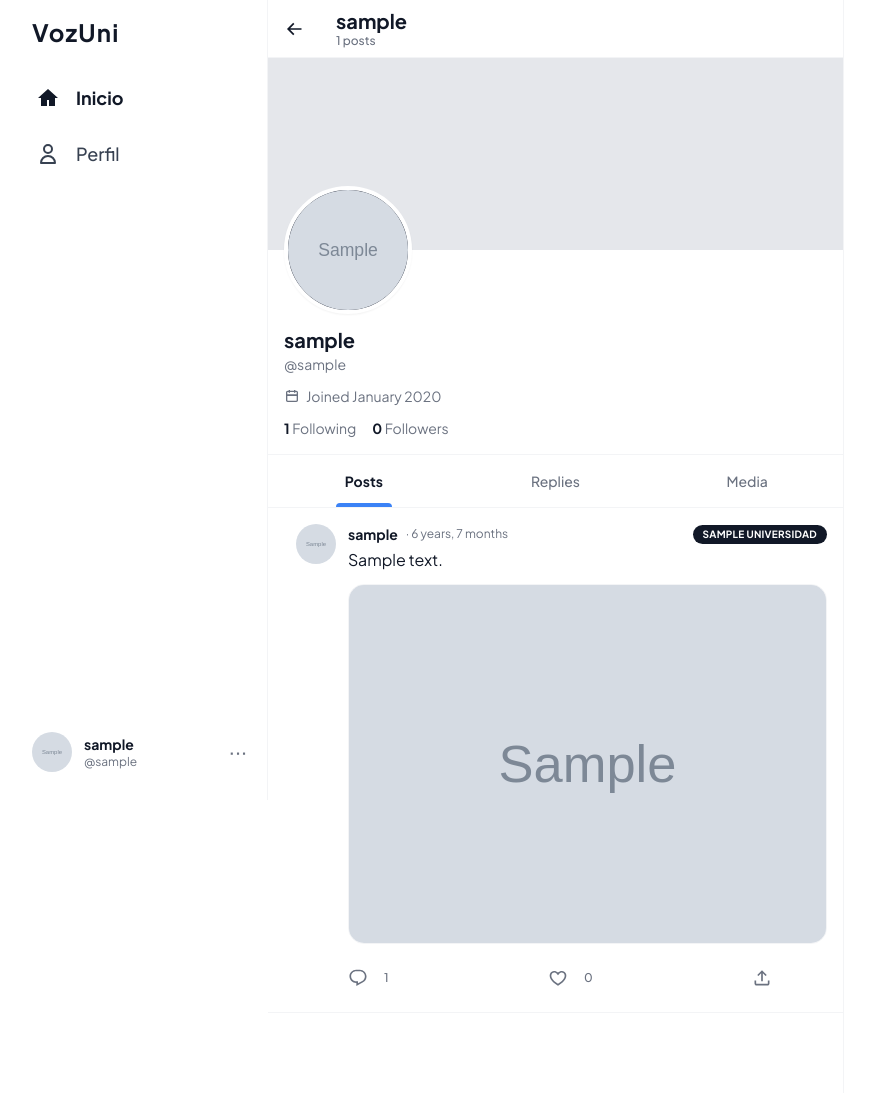
After one commit to ctorresCode/Gugu-gaga, a Django app: a page that uses usuarios/templates/usuarios/perfil.html in a window 1280 px wide. The commit adds this page. Shown: the whole page, without its empty margins (212-1086 px from the left). Run offline with Django 5.2, Linux system fonts and the light colour scheme; a user stored in the database is signed in; tables that the repository leaves empty hold one stand-in row (values such as "Sample post"); grey boxes marked "Sample" are stand-in pictures; some libraries are stand-ins or nearby versions.

Commit message:
feat: creación de template perfil y actualizar el avatar del perfil

```diff
--- a/config/settings.py
+++ b/config/settings.py
@@ -112,6 +112,8 @@ LOGIN_REDIRECT_URL = 'inicio'
 LOGOUT_REDIRECT_URL = 'login'
 
 
+
+
 # Static files (CSS, JavaScript, Images)
 # https://docs.djangoproject.com/en/5.2/howto/static-files/
 
@@ -122,3 +124,6 @@ STATICFILES_DIRS = [BASE_DIR / 'usuarios' / 'static']
 # https://docs.djangoproject.com/en/5.2/ref/settings/#default-auto-field
 
 DEFAULT_AUTO_FIELD = 'django.db.models.BigAutoField'
+
+MEDIA_URL = '/media/'
+MEDIA_ROOT = BASE_DIR / 'media'
--- a/config/urls.py
+++ b/config/urls.py
@@ -1,9 +1,15 @@
 
 from django.contrib import admin
+from django.conf.urls.static import static
 from django.urls import include, path
+
+from config import settings
 
 urlpatterns = [
     path('admin/', admin.site.urls),
+    path('', include('foro.urls')),
     path('', include('usuarios.urls')),
-    path('', include('foro.urls')),
 ]
+
+if settings.DEBUG:
+    urlpatterns += static(settings.MEDIA_URL, document_root=settings.MEDIA_ROOT)
--- /dev/null
+++ b/foro/templates/foro/partials/sidebar.html
@@ -0,0 +1,35 @@
+<header class="w-64 flex flex-col justify-between py-4 px-2 h-screen sticky top-0 border-r border-gray-100 hidden md:flex">
+    <div class="flex flex-col gap-6">
+        <div class="text-2xl font-black px-3 tracking-wider text-gray-900">
+            VozUni
+        </div>
+
+        <nav class="flex flex-col gap-1">
+            <a href="{% url 'inicio' %}" class="flex items-center gap-4 px-4 py-3 rounded-full hover:bg-gray-100 font-bold text-gray-900 text-lg transition-colors">
+                <svg class="w-6 h-6 fill-current" viewBox="0 0 24 24"><path d="M12 3L2 12h3v8h6v-6h2v6h6v-8h3L12 3z"/></svg>
+                Inicio
+            </a>
+            <a href="{% url 'perfil_usuario' user.username %}" class="flex items-center gap-4 px-4 py-3 rounded-full hover:bg-gray-100 font-medium text-gray-700 text-lg transition-colors">
+                <svg class="w-6 h-6 fill-none stroke-current stroke-2" viewBox="0 0 24 24"><path stroke-linecap="round" stroke-linejoin="round" d="M16 7a4 4 0 11-8 0 4 4 0 018 0zM12 14a7 7 0 00-7 7h14a7 7 0 00-7-7z"/></svg>
+                Perfil
+            </a>
+        </nav>
+    </div>
+
+    <div class="flex items-center justify-between p-3 rounded-full hover:bg-gray-100 transition-colors cursor-pointer">
+        <div class="flex items-center gap-3">
+            {% if request.user.avatar %}
+                <img src="{{ request.user.avatar.url }}" class="w-10 h-10 rounded-full object-cover">
+            {% else %}
+                <div class="w-10 h-10 rounded-full bg-gray-900 text-white flex items-center justify-center font-bold text-sm uppercase select-none">
+                    {{ request.user.username|make_list|first }}
+                </div>
+            {% endif %}
+            <div class="flex flex-col overflow-hidden">
+                <span class="font-bold text-gray-900 text-sm truncate">{{ request.user.username }}</span>
+                <span class="text-gray-500 text-xs truncate">@{{ request.user.username|lower }}</span>
+            </div>
+        </div>
+        <span class="text-gray-500 font-bold">···</span>
+    </div>
+</header>
--- a/foro/templates/foro/partials/tarjeta_hilo.html
+++ b/foro/templates/foro/partials/tarjeta_hilo.html
@@ -2,15 +2,21 @@
 <div class="bg-white p-4 hover:bg-gray-50/50 transition-colors cursor-pointer border-b border-gray-100">
     <div class="flex items-start gap-3">
         <div class="flex-shrink-0">
-            <div class="w-10 h-10 rounded-full bg-gray-200 border border-gray-300 flex items-center justify-center font-bold text-gray-700 uppercase select-none text-sm">
-                {{ hilo.autor.username|make_list|first|default:"U" }}
-            </div>
+            <a href="{% url 'perfil_usuario' hilo.autor.username %}">
+                {% if hilo.autor.avatar %}
+                    <img src="{{ hilo.autor.avatar.url }}" class="w-10 h-10 rounded-full object-cover">
+                {% else %}
+                    <div class="w-10 h-10 rounded-full bg-gray-900 text-white flex items-center justify-center font-bold text-sm uppercase select-none">
+                        {{ hilo.autor.username|make_list|first }}
+                    </div>
+                {% endif %}
+            </a>
         </div>
 
         <div class="flex-grow min-w-0">
             <div class="flex items-center justify-between mb-1">
                 <div class="flex items-center gap-2 min-w-0">
-                    <span class="font-bold text-gray-900 text-sm truncate">{{ hilo.autor.username }}</span>
+                    <a href="{% url 'perfil_usuario' hilo.autor.username %}" class="font-bold text-gray-900 text-sm truncate hover:underline">{{ hilo.autor.username }}</a>
                     <span class="text-gray-500 text-xs whitespace-nowrap">· {{ hilo.fecha_creacion|timesince }}</span>
                 </div>
                 <span class="bg-gray-900 text-white text-[10px] font-bold px-2.5 py-0.5 rounded-full uppercase tracking-wide flex-shrink-0 ml-2">
@@ -18,19 +24,21 @@
                 </span>
             </div>
 
-            <p class="text-gray-900 text-sm md:text-base leading-relaxed font-normal mb-3">{{ hilo.contenido }}</p>
+            <a href="{% url 'detalle_hilo' hilo.pk %}" class="block">
+                <p class="text-gray-900 text-sm md:text-base leading-relaxed font-normal mb-3">{{ hilo.contenido }}</p>
 
-            {% if hilo.imagen %}
-                <img src="{{ hilo.imagen.url }}" class="mb-3 rounded-2xl max-h-96 w-full object-cover border border-gray-100">
-            {% endif %}
+                {% if hilo.imagen %}
+                    <img src="{{ hilo.imagen.url }}" class="mb-3 rounded-2xl max-h-96 w-full object-cover border border-gray-100">
+                {% endif %}
+            </a>
 
             <div class="flex items-center justify-between text-gray-500 max-w-md pr-4 pt-1">
-                <div class="flex items-center gap-2 group hover:text-blue-500 transition-colors">
+                <a href="{% url 'detalle_hilo' hilo.pk %}" class="flex items-center gap-2 group hover:text-blue-500 transition-colors">
                     <div class="p-2 -ml-2 rounded-full group-hover:bg-blue-50 transition-colors">
                         <svg viewBox="0 0 24 24" aria-hidden="true" class="w-5 h-5 fill-current"><g><path d="M1.751 10c0-4.42 3.584-8 8.005-8h4.366c4.49 0 8.129 3.64 8.129 8.13 0 2.96-1.607 5.68-4.196 7.11l-8.054 4.46v-3.69h-.067c-4.49.1-8.183-3.51-8.183-8.01zm8.005-6c-3.317 0-6.005 2.69-6.005 6 0 3.37 2.77 6.08 6.138 6.01l.351-.01h1.761v2.3l5.087-2.81c1.951-1.08 3.163-3.13 3.163-5.36 0-3.39-2.744-6.13-6.129-6.13H9.756z"></path></g></svg>
                     </div>
-                    <span class="text-xs font-medium">0</span>
-                </div>
+                    <span class="text-xs font-medium">{{ hilo.respuestas.count|default:"0" }}</span>
+                </a>
 
                 <div class="flex items-center gap-2 group hover:text-red-500 transition-colors">
                     <div class="p-2 rounded-full group-hover:bg-red-50 transition-colors">
--- a/usuarios/models.py
+++ b/usuarios/models.py
@@ -10,6 +10,7 @@ class Universidad(models.Model):
 
 class UsuarioForo(AbstractUser):
     universidad = models.ForeignKey(Universidad, on_delete=models.SET_NULL, null=True)
+    avatar = models.ImageField(upload_to='avatars/', null=True, blank=True)
     email = None
 
     def __str__(self):
--- /dev/null
+++ b/usuarios/templates/usuarios/perfil.html
@@ -0,0 +1,129 @@
+{% extends 'base.html' %}
+{% block title %} {{ perfil_usuario.username }} / X {% endblock %}
+
+{% block content %}
+<style>
+    @import url('https://fonts.googleapis.com/css2?family=Plus+Jakarta+Sans:wght@300;400;500;600;700&display=swap');
+    body {
+        font-family: 'Plus Jakarta Sans', sans-serif;
+        background-color: #ffffff;
+    }
+</style>
+
+<div class="min-h-screen flex justify-center mx-auto max-w-4xl px-0 md:px-4">
+
+    {% include 'foro/partials/sidebar.html' %}
+
+    <main class="w-full md:flex-1 md:max-w-xl min-h-screen border-r border-gray-100 pb-24 md:pb-20">
+
+        <div class="flex items-center gap-6 px-4 py-1 border-b border-gray-100 bg-white/80 backdrop-blur-md sticky top-0 z-30">
+            <a href="{% url 'inicio' %}" class="p-2 -ml-2 rounded-full hover:bg-gray-100 transition-colors text-gray-900">
+                <svg viewBox="0 0 24 24" class="w-5 h-5 fill-current"><path d="M7.414 13l5.043 5.04-1.414 1.42L3.586 12l7.457-7.46 1.414 1.42L7.414 11H21v2H7.414z"></path></svg>
+            </a>
+            <div class="flex flex-col py-1">
+                <h1 class="text-xl font-bold text-gray-900 leading-tight">{{ perfil_usuario.username }}</h1>
+                <span class="text-xs text-gray-500 font-medium">{{ hilos_usuario.count }} posts</span>
+            </div>
+        </div>
+
+        <div class="h-32 md:h-48 bg-gray-200 w-full relative">
+        </div>
+
+        <div class="px-4 pb-4 border-b border-gray-100 relative">
+            <div class="flex justify-between items-start mb-3">
+                <div class="relative group -mt-12 md:-mt-16">
+                    <div class="w-24 h-24 md:w-32 md:h-32 rounded-full border-4 border-white bg-gray-900 text-white flex items-center justify-center font-bold text-4xl uppercase overflow-hidden shadow-sm">
+                        {% if perfil_usuario.avatar %}
+                            <img src="{{ perfil_usuario.avatar.url }}" class="w-full h-full object-cover">
+                        {% else %}
+                            <span>{{ perfil_usuario.username|make_list|first }}</span>
+                        {% endif %}
+                    </div>
+
+                    {% if request.user == perfil_usuario %}
+                    <form id="form-avatar" method="post" enctype="multipart/form-data">
+                        {% csrf_token %}
+                        <label for="input-avatar" class="absolute inset-0 rounded-full border-4 border-white bg-black/40 flex items-center justify-center text-white opacity-0 group-hover:opacity-100 transition-opacity cursor-pointer font-bold text-xs md:text-sm">
+                            <svg viewBox="0 0 24 24" class="w-6 h-6 fill-current"><path d="M9.697 3H11v2h-.697l-3 2H5c-.276 0-.5.224-.5.5v11c0 .276.224.5.5.5h14c.276 0 .5-.224.5-.5V10h2v8.5c0 1.381-1.119 2.5-2.5 2.5H5c-1.381 0-2.5-1.119-2.5-2.5v-11C2.5 6.119 3.619 5 5 5h1.697l3-2zM12 10.5c-1.105 0-2 .895-2 2s.895 2 2 2 2-.895 2-2-.895-2-2-2zm-4 2c0-2.209 1.791-4 4-4s4 1.791 4 4-1.791 4-4 4-4-1.791-4-4zM21 4h-2.5V1.5h-2V4H14v2h2.5v2.5h2V6H21V4z"></path></svg>
+                        </label>
+                        <input type="file" id="input-avatar" name="avatar" accept="image/*" class="hidden">
+                    </form>
+                    {% endif %}
+                </div>
+
+            </div>
+
+            <div class="flex flex-col mb-3">
+                <h2 class="text-xl font-extrabold text-gray-900">{{ perfil_usuario.username }}</h2>
+                <span class="text-gray-500 text-sm">@{{ perfil_usuario.username|lower }}</span>
+            </div>
+
+            <div class="flex items-center gap-1.5 text-gray-500 text-sm mb-3">
+                <svg viewBox="0 0 24 24" class="w-4 h-4 fill-current"><path d="M7 4V3h2v1h6V3h2v1h1.5C19.89 4 21 5.12 21 6.5v12c0 1.38-1.11 2.5-2.5 2.5h-13C4.11 21 3 19.88 3 18.5v-12C3 5.12 4.11 4 5.5 4H7zm0 2H5.5c-.28 0-.5.22-.5.5v3h14v-3c0-.28-.22-.5-.5-.5H17v1h-2V6H9v1H7V6zm12 6H5v6.5c0 .28.22.5.5.5h13c.28 0 .5-.22.5-.5V12z"></path></svg>
+                <span>Joined {{ perfil_usuario.date_joined|date:"F Y" }}</span>
+            </div>
+
+            <div class="flex gap-4 text-sm">
+                <span class="text-gray-900 font-bold">1 <span class="text-gray-500 font-normal">Following</span></span>
+                <span class="text-gray-900 font-bold">0 <span class="text-gray-500 font-normal">Followers</span></span>
+            </div>
+        </div>
+
+        <div class="flex border-b border-gray-100 text-sm font-medium text-gray-500 overflow-x-auto scrollbar-none">
+            <div class="flex-1 min-w-[80px] text-center py-4 text-gray-900 font-bold relative hover:bg-gray-50 transition-colors cursor-pointer">
+                Posts
+                <div class="absolute bottom-0 left-1/2 transform -translate-x-1/2 w-14 h-1 bg-blue-500 rounded-t-full"></div>
+            </div>
+            <div class="flex-1 min-w-[80px] text-center py-4 hover:bg-gray-50 transition-colors cursor-pointer">Replies</div>
+            <div class="flex-1 min-w-[80px] text-center py-4 hover:bg-gray-50 transition-colors cursor-pointer">Media</div>
+        </div>
+
+        <div id="lista-hilos">
+            {% for hilo in hilos_usuario %}
+                {% include 'foro/partials/tarjeta_hilo.html' %}
+            {% empty %}
+                <div class="text-center py-16 bg-white">
+                    <p class="text-gray-500 font-bold text-base">Aún no hay publicaciones aquí.</p>
+                </div>
+            {% endfor %}
+        </div>
+
+    </main>
+
+    <nav class="fixed bottom-0 left-0 right-0 bg-white border-t border-gray-100 flex justify-around items-center py-3 z-30 md:hidden shadow-lg">
+        <a href="{% url 'inicio' %}" class="p-2 text-gray-900 hover:text-blue-500 transition-colors">
+            <svg class="w-6 h-6 fill-current" viewBox="0 0 24 24"><path d="M12 3L2 12h3v8h6v-6h2v6h6v-8h3L12 3z"/></svg>
+        </a>
+        <a href="{% url 'perfil_usuario' request.user.username %}" class="p-2 text-gray-500 hover:text-blue-500 transition-colors">
+            <svg class="w-6 h-6 fill-none stroke-current stroke-2" viewBox="0 0 24 24"><path stroke-linecap="round" stroke-linejoin="round" d="M16 7a4 4 0 11-8 0 4 4 0 018 0zM12 14a7 7 0 00-7 7h14a7 7 0 00-7-7z"/></svg>
+        </a>
+    </nav>
+
+</div>
+
+<script>
+    const inputAvatar = document.getElementById('input-avatar');
+    if (inputAvatar) {
+        inputAvatar.addEventListener('change', function() {
+            if (this.files && this.files[0]) {
+                let formData = new FormData(document.getElementById('form-avatar'));
+
+                fetch("{% url 'actualizar_avatar' %}", {
+                    method: 'POST',
+                    body: formData,
+                    headers: {
+                        'X-CSRFToken': document.querySelector('[name=csrfmiddlewaretoken]').value
+                    }
+                })
+                .then(response => response.json())
+                .then(data => {
+                    if (data.status === 'success') {
+                        location.reload();
+                    }
+                })
+                .catch(error => console.error('Error:', error));
+            }
+        });
+    }
+</script>
+{% endblock %}
--- a/usuarios/urls.py
+++ b/usuarios/urls.py
@@ -1,10 +1,14 @@
 from django.urls import include, path
 from django.contrib.auth.views import LoginView, LogoutView
 
-from usuarios.views import RegistroUsuarioView, logout_view
+from usuarios.views import PerfilView, RegistroUsuarioView, actualizar_avatar, logout_view
 
 urlpatterns = [
     path('registro/', RegistroUsuarioView.as_view(), name='registro' ),
     path('login/', LoginView.as_view(template_name='usuarios/login.html'), name='login' ),
     path('logout/', logout_view, name='logout' ),
+
+    #urls del perfil del usuario
+    path('perfil/actualizar-avatar/', actualizar_avatar, name='actualizar_avatar'),
+    path('perfil/<str:username>/', PerfilView.as_view(), name='perfil_usuario'),
 ]
--- a/usuarios/views.py
+++ b/usuarios/views.py
@@ -1,10 +1,14 @@
+from django.http import JsonResponse
 from django.shortcuts import render
 from django.urls import reverse_lazy
-from django.views.generic import CreateView
+from django.views.generic import CreateView, DetailView
 from django.contrib.auth import login, logout
+from django.contrib.auth.decorators import login_required
+from django.contrib.auth.mixins import LoginRequiredMixin
 
+from foro.models import Hilo
 from usuarios.forms import RegistroForm
-from usuarios.models import Universidad
+from usuarios.models import Universidad, UsuarioForo
 
 # Create your views here.
 class RegistroUsuarioView(CreateView):
@@ -25,3 +29,25 @@ class RegistroUsuarioView(CreateView):
 def logout_view(request):
     logout(request)
     return render(request, 'usuarios/registro.html')
+
+
+class PerfilView(LoginRequiredMixin, DetailView):
+    model = UsuarioForo
+    template_name = 'usuarios/perfil.html'
+    context_object_name = 'perfil_usuario'
+    slug_field = 'username'
+    slug_url_kwarg = 'username'
+
+    def get_context_data(self, **kwargs):
+        context = super().get_context_data(**kwargs)
+        context['hilos_usuario'] = Hilo.objects.filter(autor=self.object, activo=True).select_related('universidad', 'autor')
+        return context
+
+@login_required
+def actualizar_avatar(request):
+    if request.method == 'POST' and request.FILES.get('avatar'):
+        user = request.user
+        user.avatar = request.FILES['avatar']
+        user.save()
+        return JsonResponse({'status': 'success'})
+    return JsonResponse({'status': 'error'}, status=400)
```
Also changed, not shown: foro/templates/foro/detalle_hilo.html (+3 -34 lines), foro/templates/foro/inicio.html (+2 -32 lines), media/avatars/Cube.avif (added), media/avatars/Cube.jpeg (added), usuarios/migrations/0002_usuarioforo_avatar.py (added).
